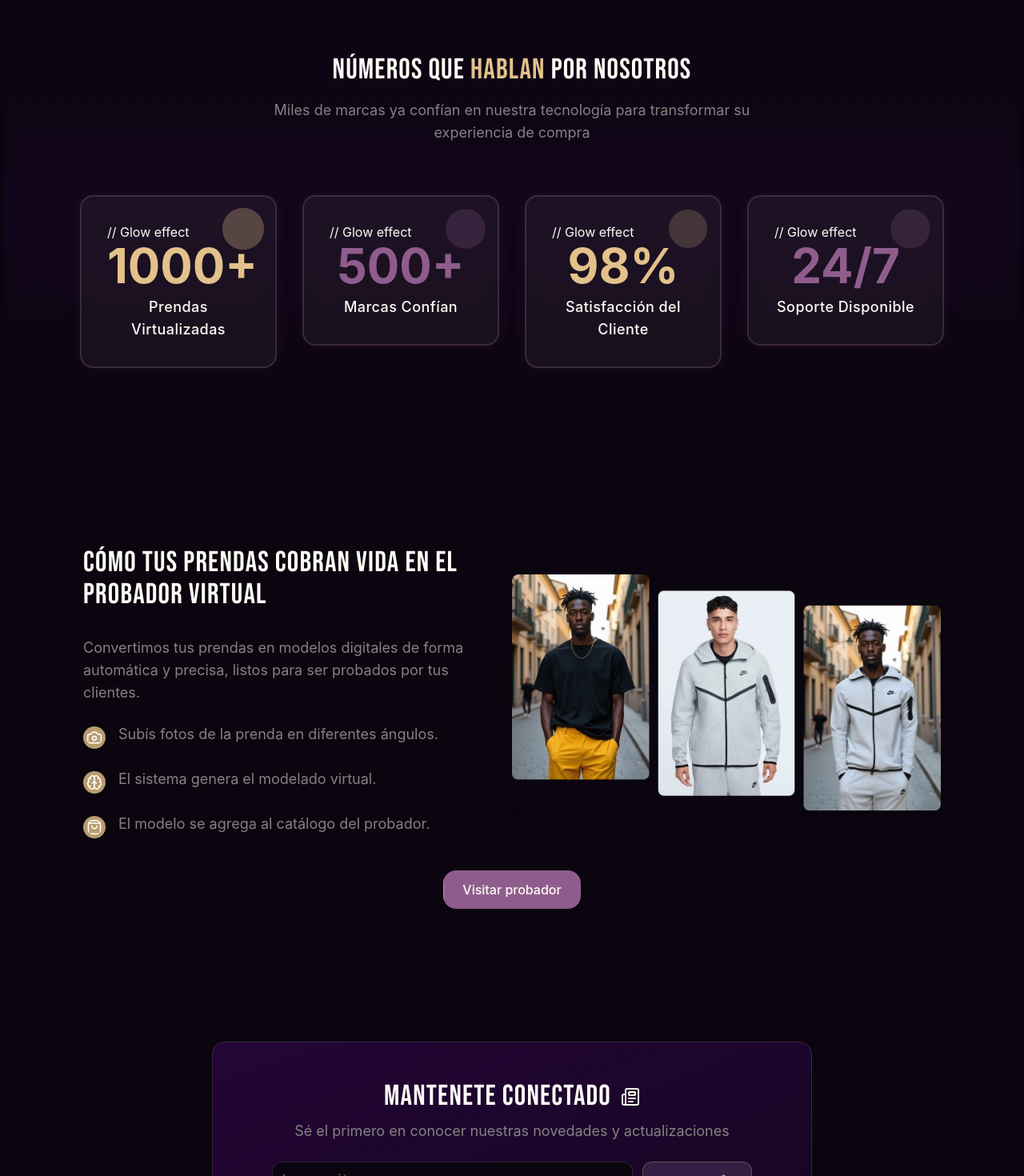
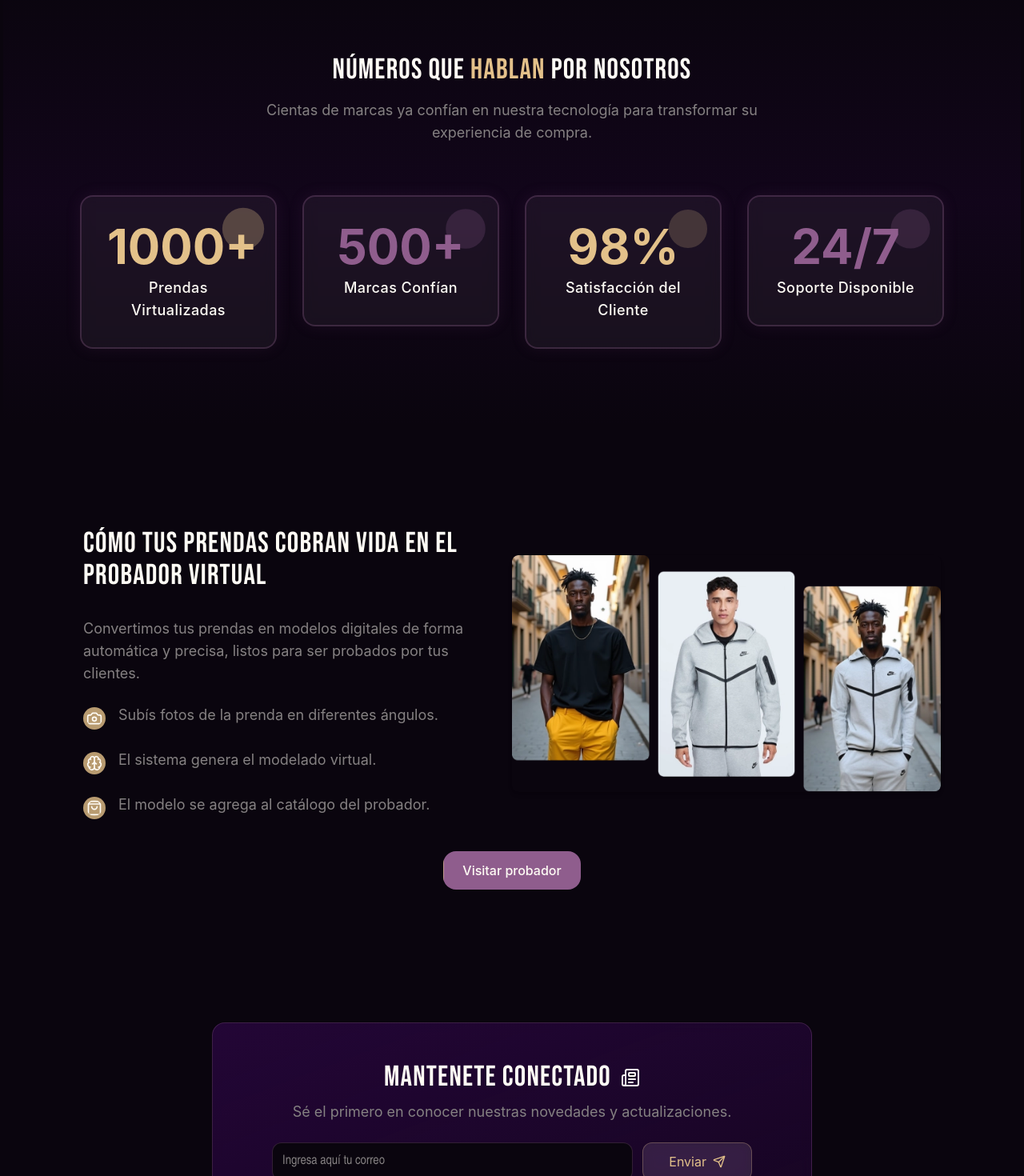
Before and after one commit to Outfit-Lab-TPI/frontend, a React (Vite) app: page / in a window 1280 px wide. Shown: the part 2320-3790 px from the top of the page at 80% size. Built offline with nearby package versions, Linux system fonts and the light colour scheme; no server answers.

Commit message:
fix/delete-comment

```diff
--- a/src/components/landing/ContactUs.jsx
+++ b/src/components/landing/ContactUs.jsx
@@ -28,7 +28,7 @@ export default function ContactSection() {
                 />
               </div>
               <p className="text-base sm:text-lg text-[var(--gray)] leading-relaxed">
-                Sé el primero en conocer nuestras novedades y actualizaciones
+                Sé el primero en conocer nuestras novedades y actualizaciones.
               </p>
             </div>
 
--- a/src/components/landing/Stats.jsx
+++ b/src/components/landing/Stats.jsx
@@ -53,8 +53,8 @@ export default function StatsSection() {
             por nosotros
           </h2>
           <p className="text-[var(--gray)] text-lg max-w-2xl mx-auto">
-            Miles de marcas ya confían en nuestra tecnología para transformar su
-            experiencia de compra
+            Cientas de marcas ya confían en nuestra tecnología para transformar
+            su experiencia de compra.
           </p>
         </motion.div>
 
@@ -132,7 +132,6 @@ function StatCard({ stat, index, isInView }) {
           e.currentTarget.style.boxShadow = "0 0 20px rgba(143, 93, 141, 0.1)";
         }}
       >
-        // Glow effect
         <div
           className="absolute inset-0 rounded-2xl opacity-0 group-hover:opacity-30 blur-xl transition-opacity duration-500 pointer-events-none"
           style={{
```
